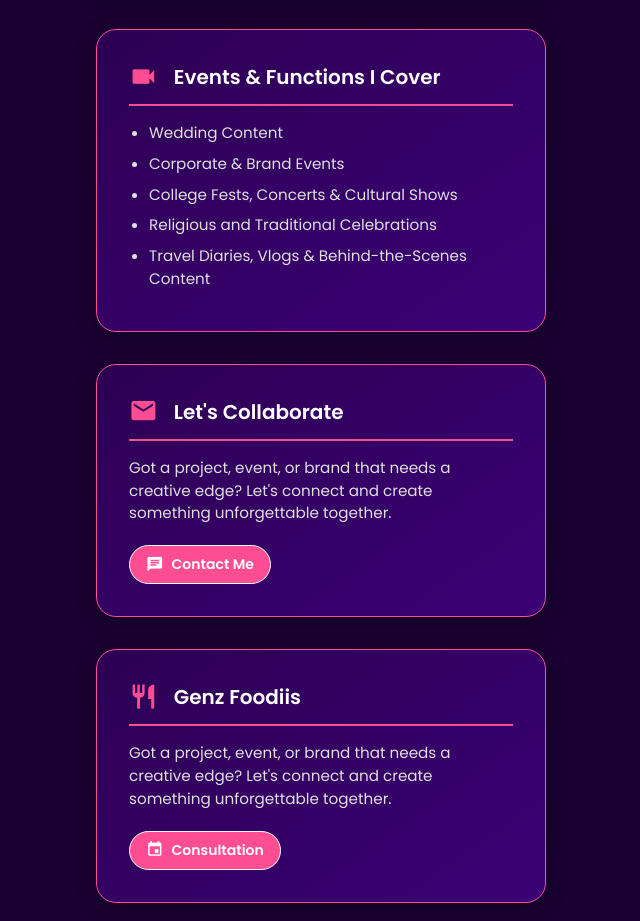
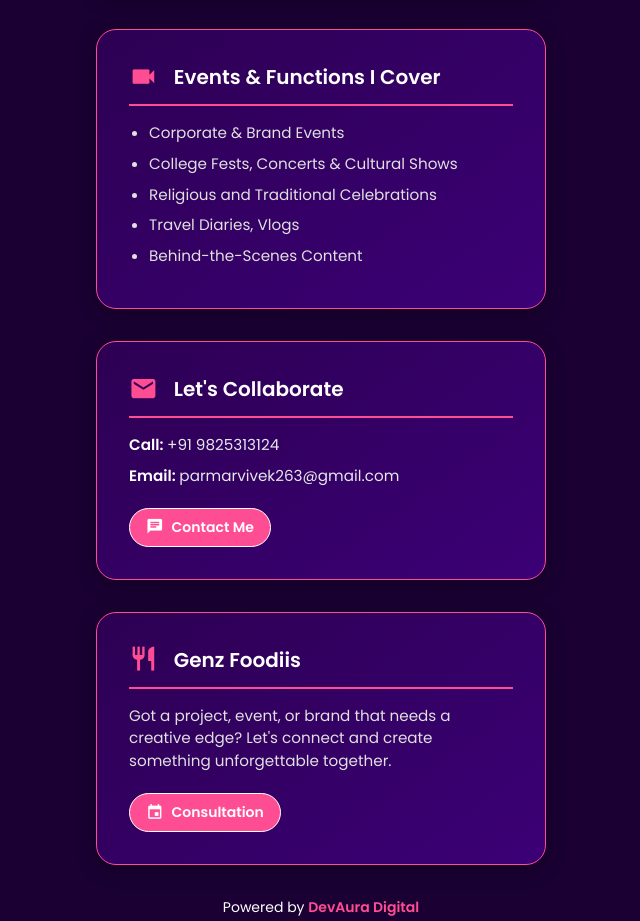
Before and after one commit to devauradigital/vivekcontentcreator, a plain HTML site: page index.html in a window 1280 px wide. Shown: the part 781-1702 px from the top of the page, without its empty margins (319-959 px from the left). Drawn offline with nearby package versions, Linux system fonts and the light colour scheme.

Commit message:
Update index.html

```diff
--- a/index.html
+++ b/index.html
@@ -256,11 +256,11 @@
       </div>
       <div class="info">
         <ul class="list-disc pl-5">
-          <li>Wedding Content</li>
           <li>Corporate & Brand Events</li>
           <li>College Fests, Concerts & Cultural Shows</li>
           <li>Religious and Traditional Celebrations</li>
-          <li>Travel Diaries, Vlogs & Behind-the-Scenes Content</li>
+          <li>Travel Diaries, Vlogs</li>
+          <li>Behind-the-Scenes Content</li>
         </ul>
       </div>
     </section>
@@ -271,7 +271,8 @@
         <h2>Let's Collaborate</h2>
       </div>
       <div class="info">
-        <p>Got a project, event, or brand that needs a creative edge? Let's connect and create something unforgettable together.</p>
+        <p id="contact-phone"><span class="label">Call: </span> <a href="tel:+919825313124" class="text-gray-200 hover:underline">+91 9825313124</a></p>
+        <p id="contact-email"><span class="label">Email: </span> <a href="mailto:parmarvivek263@gmail.com" class="text-gray-200 hover:underline">parmarvivek263@gmail.com</a></p>
         <button class="btn-action" onclick="window.open('https://wa.me/919825313124?text=Hello%20Vivek,%20I%20would%20like%20to%20collaborate%20on%20a%20project!', '_blank')">
           <span class="material-icons">chat</span> Contact Me
         </button>
```
